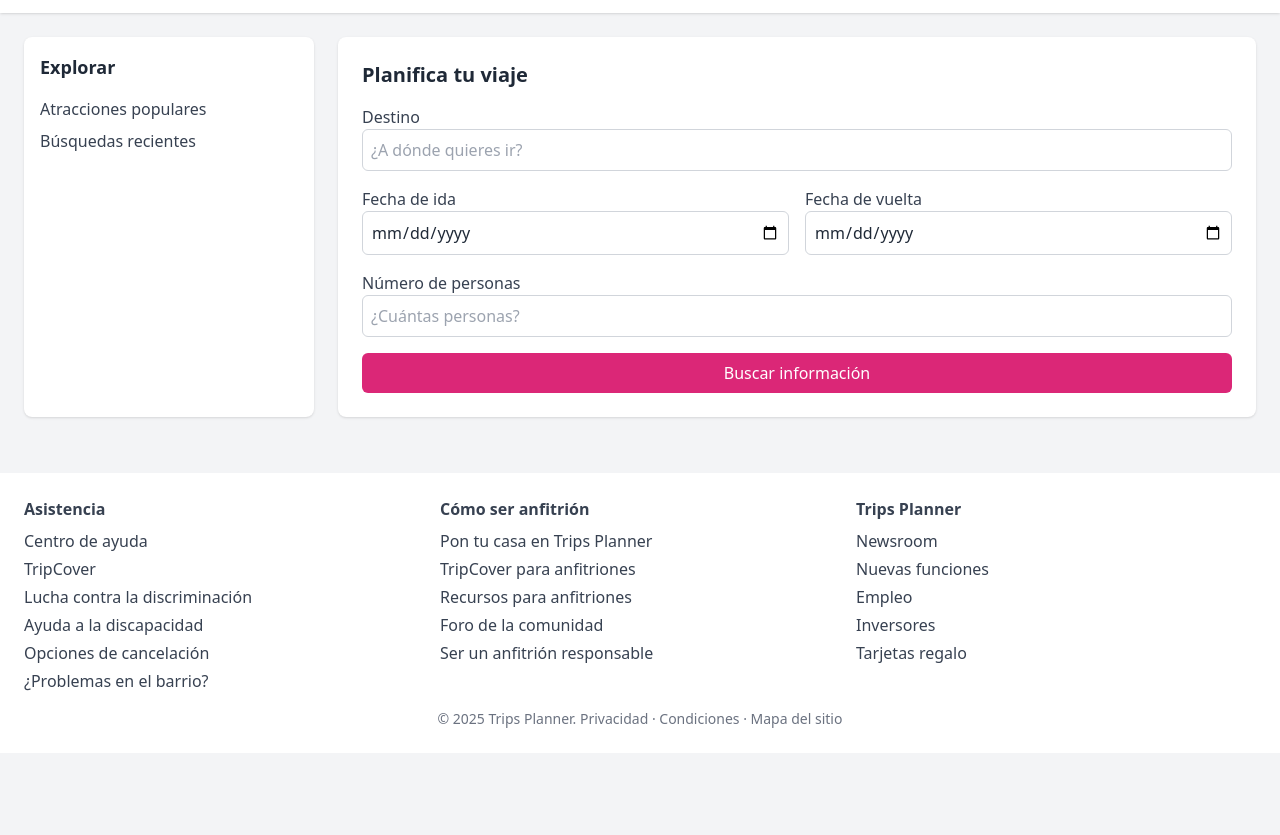
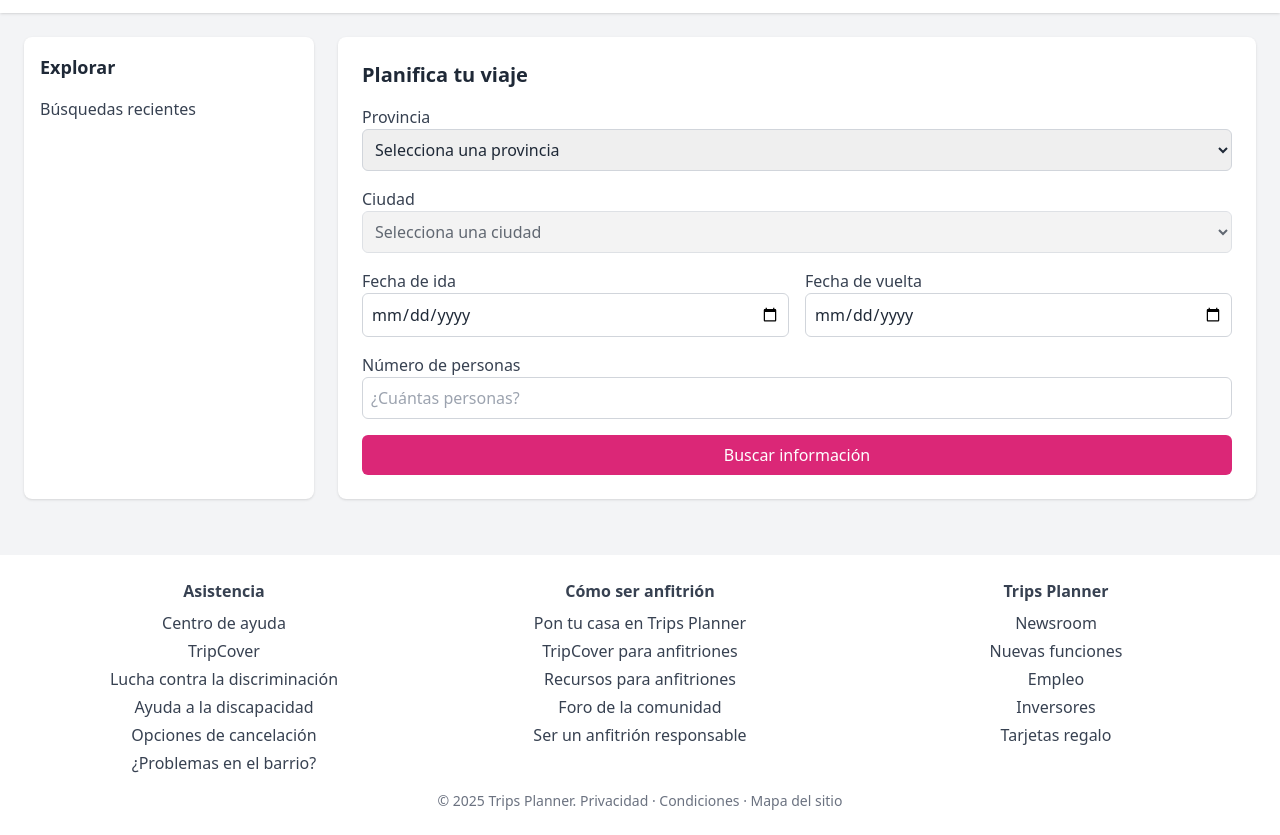
Before and after one commit to OscarSanchez01/Trips, a plain HTML site: page index.html in a window 1280 px wide. Shown: the part 59-894 px from the top of the page. Before the commit the page ends 812 px from the top, so only its background shows below. Drawn offline with nearby package versions, Linux system fonts and the light colour scheme; no server answers.

Commit message:
Provincia y ciudad desde API

```diff
--- a/index.html
+++ b/index.html
@@ -14,7 +14,7 @@
     <header class="bg-white shadow p-4 flex justify-between items-center">
         <div class="flex items-center space-x-2">
             <span class="text-4xl font-bold text-pink-600">•</span>
-            <span class="text-2xl font-bold text-pink-600">Trips Planner</span>
+            <span class="text-2xl font-bold text-pink-600"><a href="./index.html">Trips Planner</a></span>
         </div>
         <nav class="space-x-4">
             <a href="#" class="text-gray-600 hover:text-pink-500">Inicio</a>
@@ -29,7 +29,6 @@
         <aside class="md:col-span-1 bg-white rounded-lg shadow p-4">
             <h2 class="text-lg font-semibold mb-4">Explorar</h2>
             <ul class="space-y-2">
-                <li><a href="#" class="block text-gray-700 hover:text-pink-500">Atracciones populares</a></li>
                 <li><a href="#" class="block text-gray-700 hover:text-pink-500">Búsquedas recientes</a></li>
             </ul>
         </aside>
@@ -37,12 +36,19 @@
         <!-- TRIP -->
         <section class="md:col-span-3 bg-white rounded-lg shadow p-6">
             <h2 class="text-xl font-semibold mb-4">Planifica tu viaje</h2>
-            <form class="space-y-4">
+            <form id="formulario" class="space-y-4">
                 <!-- DESTINY -->
                 <div>
-                    <label for="destino" class="block text-gray-700 font-medium">Destino</label>
-                    <input id="destino" type="text" placeholder="¿A dónde quieres ir?"
-                        class="w-full p-2 border border-gray-300 rounded-md focus:outline-none focus:ring-2 focus:ring-pink-500" />
+                    <label for="provincia" class="block text-gray-700 font-medium">Provincia</label>
+                    <select id="provincia" class="w-full p-2 border border-gray-300 rounded-md focus:outline-none focus:ring-2 focus:ring-pink-500">
+                        <option value="">Selecciona una provincia</option>
+                    </select>
+                </div>
+                <div>
+                    <label for="ciudad" class="block text-gray-700 font-medium">Ciudad</label>
+                    <select id="ciudad" class="w-full p-2 border border-gray-300 rounded-md focus:outline-none focus:ring-2 focus:ring-pink-500" disabled>
+                        <option value="">Selecciona una ciudad</option>
+                    </select>
                 </div>
 
                 <!-- DATE -->
@@ -76,7 +82,7 @@
     </main>
 
     <!-- FOOTER -->
-    <footer class="bg-white mt-8 p-6">
+    <footer class="bg-white text-center mt-8 p-6">
         <div class="grid grid-cols-1 md:grid-cols-3 gap-4 text-gray-700">
             <div>
                 <h3 class="font-semibold mb-2">Asistencia</h3>
@@ -115,5 +121,6 @@
         </div>
     </footer>
 </body>
+<script src="./js/index.js"></script>
 
 </html>
```
